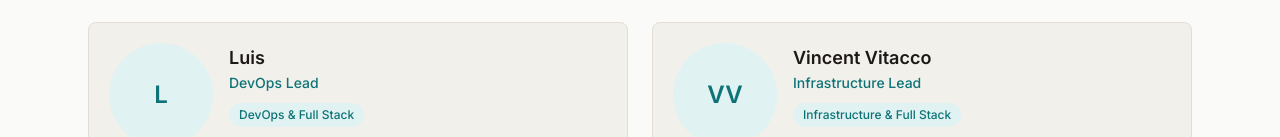
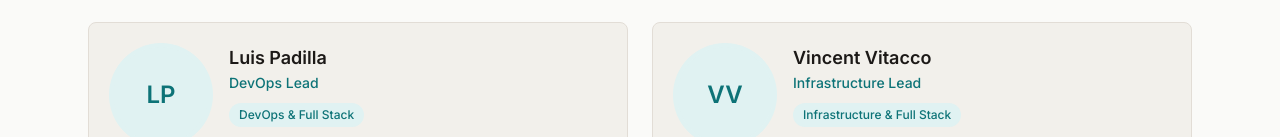
Before and after one commit to victor0302/optimaldevs-site, a React (Vite) app: page /team in a window 1280 px wide. Shown: the part 659-796 px from the top of the page. Built offline with nearby package versions, Linux system fonts and the light colour scheme.

Commit message:
content: add Luis's last name (Padilla) to team card (#35)

```diff
--- a/src/data/team.js
+++ b/src/data/team.js
@@ -29,7 +29,7 @@ export const team = [
   },
   {
     id: 3,
-    name: "Luis",
+    name: "Luis Padilla",
     role: "DevOps Lead",
     specialty: "DevOps & Full Stack",
     bio: "Owns the pipeline — CI/CD, deployments, and making sure every site goes live without a hitch and stays that way.",
```
